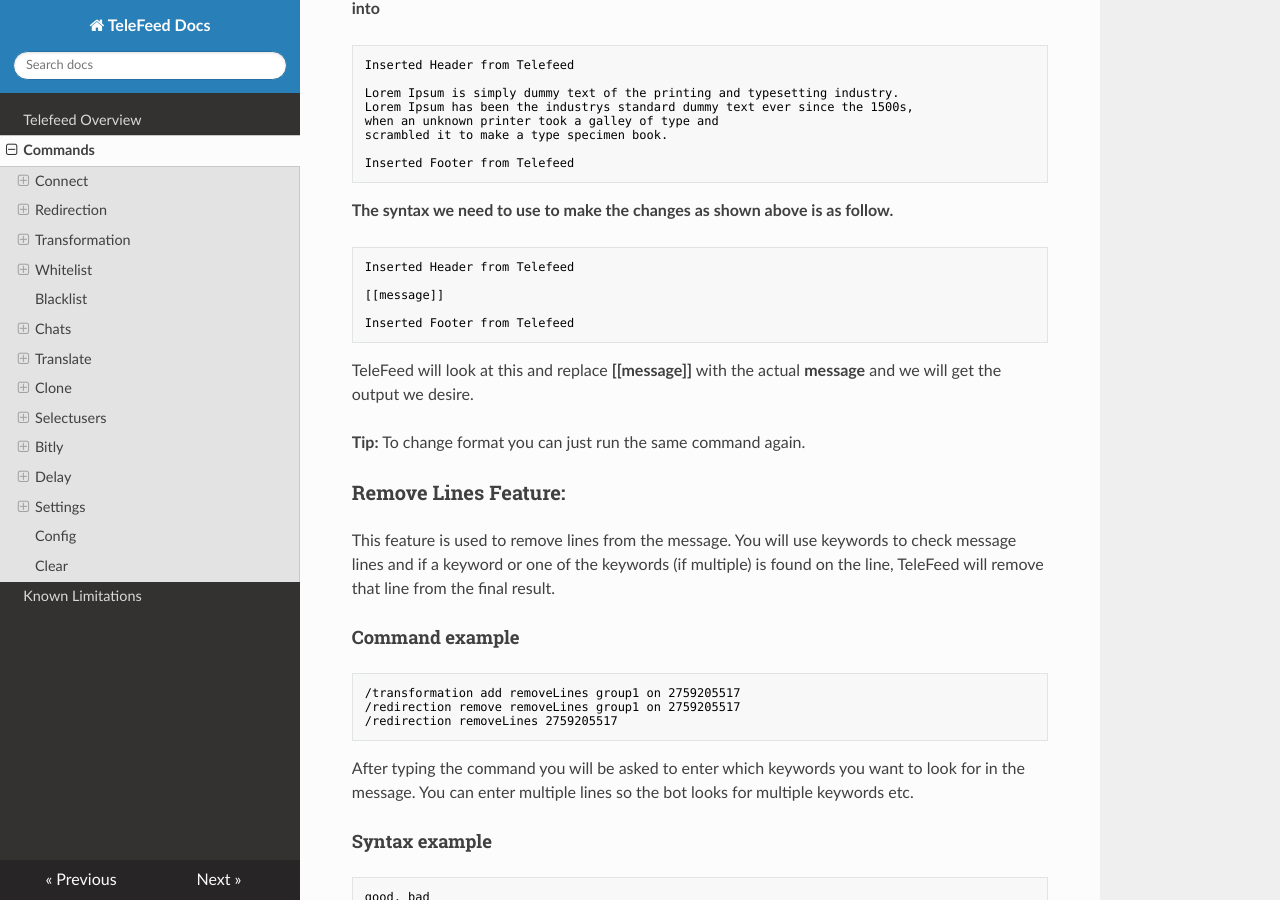
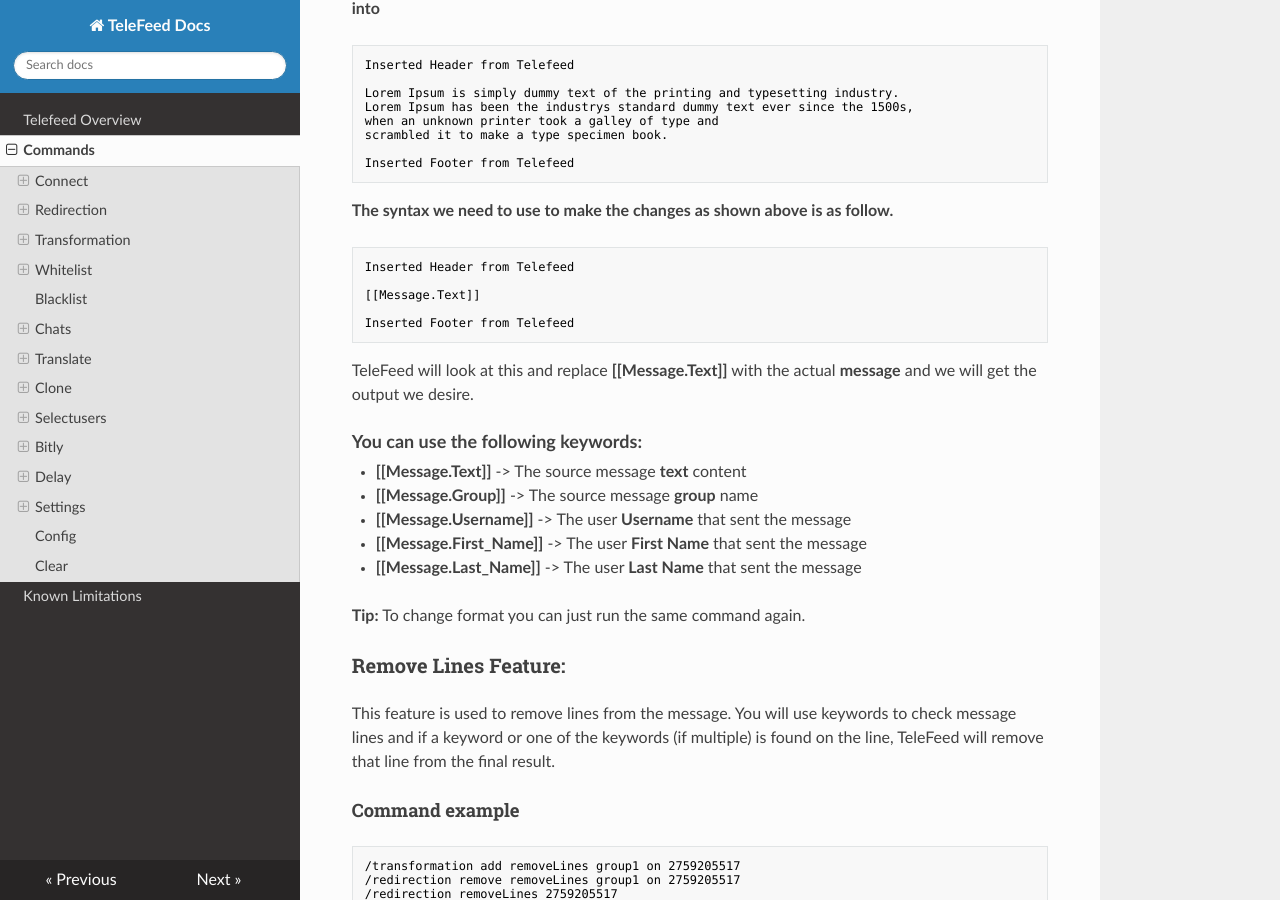
Before and after one commit to PSYR3X/telefeed_docs, an MkDocs documentation site: the page built from docs/commands.md, in a window 1280 px wide and 900 px high, scrolled down 2883 px. Built offline with MkDocs 1.6.1, drawn with Linux system fonts in a browser that asks for light colours; some of the changed text lies outside the part shown.

Commit message:
Adding new docs

````diff
--- a/docs/commands.md
+++ b/docs/commands.md
@@ -138,12 +138,20 @@ Inserted Footer from Telefeed
 ```nohighlight
 Inserted Header from Telefeed
 
-[[message]]
+[[Message.Text]]
 
 Inserted Footer from Telefeed
 ```
 
-TeleFeed will look at this and replace <b>[[message]]</b> with the actual <b>message</b> and we will get the output we desire.
+TeleFeed will look at this and replace <b>[[Message.Text]]</b> with the actual <b>message</b> and we will get the output we desire.
+
+<p style="margin-bottom: 5px; font-size: 18px;"><b>You can use the following keywords:</b></p>
+
+* <b>[[Message.Text]]</b> -> The source message <b>text</b> content
+* <b>[[Message.Group]]</b> -> The source message <b>group</b> name
+* <b>[[Message.Username]]</b> -> The user <B>Username</B> that sent the message
+* <b>[[Message.First_Name]]</b> -> The user <B>First Name</B> that sent the message
+* <b>[[Message.Last_Name]]</b> -> The user <B>Last Name</B> that sent the message
 
 <b>Tip:</b> To change format you can just run the same command again.
 
@@ -480,6 +488,10 @@ If you have a redirection setup with the same ID's (SOURCE, TARGET) when using t
 ```
 /clone 2759205517 28887387 200 on 2759205517
 ```
+__Warning!__
+Because this commands sends a high amount of messages in a short time it will cause temporary limits from telegram servers. Basically when this happens you will not be able to send any message from this account for <b>5 minutes</b> to <b>1 hour</b> depending on the limit.
+
+You will get a notification from the bot when such a limit is encountered (You will also notice yourself since you will not be able to send any message when that happens). There's no way around this other than not using this command.
 
 __Important:__ When using this command, the bot might delay message redirection for your setups.
 
````
